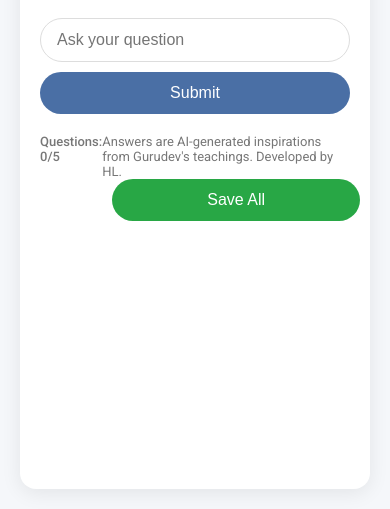
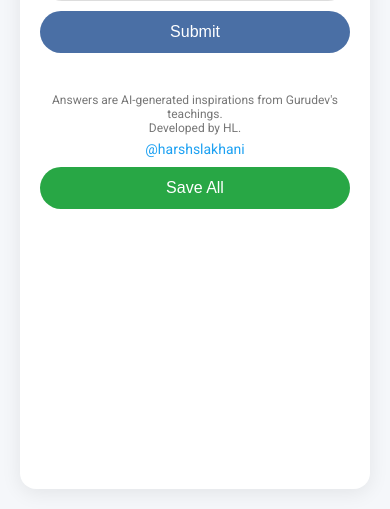
Before and after one commit to harsh-lakhani/gurudev-wisdom, a Flask app: page / in a window 390 px wide. Shown: the part 375-884 px from the top of the page. Run offline with Flask 3, Linux system fonts and the light colour scheme; parts of the project's set-up code (start-up, migrations or seed data) failed here and were passed over.

Commit message:
index.html updated and app.py

```diff
--- a/app.py
+++ b/app.py
@@ -5,6 +5,12 @@ from datetime import datetime
 from openai import OpenAI
 from pinecone import Pinecone
 from dotenv import load_dotenv
+
+from flask import send_file
+
+@app.route('/usage-log')
+def get_usage_log():
+    return send_file('usage.log', as_attachment=True)
 
 app = Flask(__name__)
 CORS(app)
--- a/templates/index.html
+++ b/templates/index.html
@@ -1,8 +1,10 @@
 <!DOCTYPE html>
 <html>
 <head>
-    <title>Gurudev Sri Sri Ravi Shankar's AI reflection</title>
+    <title>Gurudev Sri Sri Ravi Shankar's AI Reflection</title>
     <meta name="viewport" content="width=device-width, initial-scale=1.0">
+    <!-- Favicon using your uploaded image -->
+    <link rel="icon" type="image/png" href="{{ url_for('static', filename='gurudev.png') }}">
     <link href="https://fonts.googleapis.com/css2?family=Playfair+Display:wght@700&family=Roboto:wght@400;500&display=swap" rel="stylesheet">
     <script src="https://cdn.jsdelivr.net/npm/marked/marked.min.js"></script>
     <style>
@@ -36,12 +38,19 @@
             margin-bottom: 10px;
             font-size: 2.2rem;
         }
-        .book-cover {
+        .gurudev-image-wrapper {
+            display: flex;
+            justify-content: center;
+            margin-bottom: 20px;
+        }
+        .gurudev-image {
+            width: 220px;
+            height: 220px;
+            border-radius: 50%;
+            object-fit: cover;
+            border: 4px solid white;
+            box-shadow: 0 4px 20px rgba(0,0,0,0.1);
             display: block;
-            margin: 0 auto 20px;
-            width: 150px;
-            border-radius: 8px;
-            box-shadow: 0 4px 8px rgba(0,0,0,0.1);
         }
         .qa-container {
             max-height: 500px;
@@ -74,10 +83,17 @@
             cursor: pointer;
             font-size: 14px;
         }
+        .counter {
+            font-weight: 500;
+            text-align: center;
+            margin-bottom: 15px;
+            color: var(--primary);
+        }
         .input-area {
             display: flex;
             gap: 10px;
-            margin-top: 20px;
+            margin-top: 10px;
+            margin-bottom: 20px;
         }
         #question {
             flex: 1;
@@ -102,24 +118,38 @@
         }
         .footer {
             display: flex;
-            justify-content: space-between;
-            margin-top: 20px;
+            flex-direction: column;
+            align-items: center;
+            margin-top: 10px;
             font-size: 13px;
             color: #777;
-        }
-        .counter {
-            font-weight: 500;
+            text-align: center;
         }
         .save-btn {
             background: #28a745;
-            margin-left: 10px;
+            margin: 10px 0 0 0;
+        }
+        .twitter-link {
+            margin-top: 6px;
+            font-size: 14px;
+            color: #1da1f2;
+            text-decoration: none;
+            transition: color 0.2s;
+        }
+        .twitter-link:hover {
+            color: #155a8a;
+            text-decoration: underline;
         }
         @media (max-width: 600px) {
             .container {
                 padding: 20px;
             }
             h1 {
-                font-size: 1.8rem;
+                font-size: 1.5rem;
+            }
+            .gurudev-image {
+                width: 140px;
+                height: 140px;
             }
             .input-area {
                 flex-direction: column;
@@ -127,39 +157,37 @@
             button {
                 width: 100%;
             }
-
-        .gurudev-image {
-        display: block;
-        margin: 0 auto 20px;
-        width: 200px;
-        height: 200px;
-        border-radius: 50%;
-        object-fit: cover;
-        border: 4px solid white;
-        box-shadow: 0 4px 20px rgba(0,0,0,0.1);
+            .footer {
+                font-size: 12px;
+            }
         }
     </style>
 </head>
 <body>
     <div class="container">
         <h1>Gurudev Sri Sri Ravi Shankar's AI Reflection</h1>
-        <img src="https://sp-ao.shortpixel.ai/client/to_webp,q_glossy,ret_img,w_400,h_454/https://gurudevinchicago.com/wp-content/uploads/2022/05/Untitled-design-6-400x454.png" alt="Gurudev Sri Sri Ravi Shankar" class="gurudev-image">
+        <div class="gurudev-image-wrapper">
+            <img src="{{ url_for('static', filename='gurudev.png') }}" alt="Gurudev Sri Sri Ravi Shankar" class="gurudev-image">
+        </div>
 
-        <div class="qa-container" id="qaContainer">
-            <!-- Q&A tiles will appear here -->
-        </div>
+        <div class="counter">Questions: <span id="counter">0</span>/5</div>
 
         <div class="input-area">
             <input type="text" id="question" placeholder="Ask your question" autocomplete="off">
             <button onclick="askQuestion()">Submit</button>
         </div>
 
+        <div class="qa-container" id="qaContainer">
+            <!-- Q&A tiles will appear here -->
+        </div>
+
         <div class="footer">
-            <div class="counter">Questions: <span id="counter">0</span>/5</div>
             <div>
-                <span>Answers are AI-generated inspirations from Gurudev's teachings. Developed by HL.</span>
-                <button onclick="saveResponses()" class="save-btn">Save All</button>
+                Answers are AI-generated inspirations from Gurudev's teachings.<br>
+                Developed by HL.
             </div>
+            <a href="https://x.com/harshslakhani" target="_blank" class="twitter-link">@harshslakhani</a>
+            <button onclick="saveResponses()" class="save-btn">Save All</button>
         </div>
     </div>
 
```
Also changed, not shown: static/gurudev.png (added).
